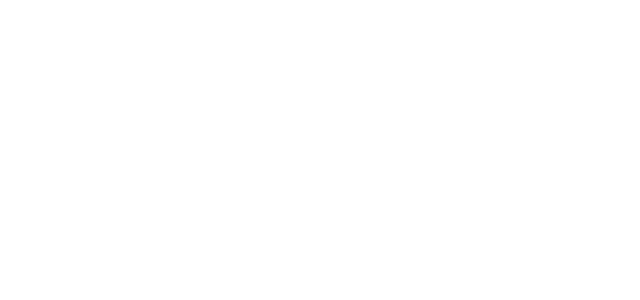
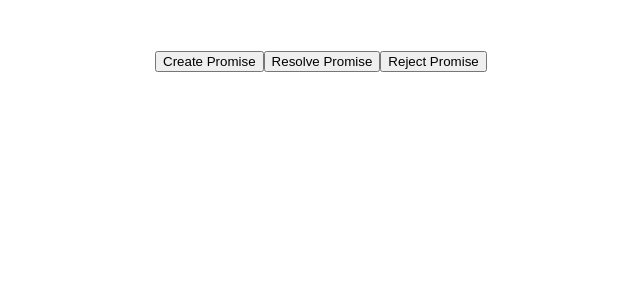
Before and after one commit to ksn-i777/js-advanced-wednesday-thursday, a React (Create React App) app: page / in a window 1280 px wide. Shown: the top 300 px of the page, without its empty margins (229-869 px from the left). Built offline with nearby package versions, Linux system fonts and the light colour scheme.

Commit message:
wednesday-3-lesson-4

```diff
--- a/src/App.tsx
+++ b/src/App.tsx
@@ -3,8 +3,8 @@
 //+++import Lesson1 from './lessons/lesson1/lesson1';
 //+++import './lessons/lesson2/lesson2';
 // import Lesson3 from './lessons/lesson3/Lesson3';
-// import Lesson4 from './lessons/lesson4/Lesson4';
-import './lessons/lesson5/lesson5';
+import Lesson4 from './lessons/lesson4/Lesson4';
+//+++import './lessons/lesson5/lesson5';
 // import './lessons/lesson6/lesson6';
 // import './lessons/lesson7/lesson7';
 // import './lessons/lesson8/lesson8';
@@ -14,7 +14,7 @@
         <div className="container">
             {/*<Lesson1 />*/}
             {/*<Lesson3 />*/}
-            {/*<Lesson4 />*/}
+            <Lesson4 />
         </div>
     );
 }
--- a/src/lessons/lesson4/Lesson4.tsx
+++ b/src/lessons/lesson4/Lesson4.tsx
@@ -2,11 +2,43 @@
 import './lesson_4';
 
 const Lesson4 = () => {
+
+    //--- Task 05
+    // Создайте литерал объекта handlePromise со следующими свойствами:
+    // promise, resolve, reject, onSuccess, onError
+    // Проинициализируйте первые три свойства null,
+    // а последние два функциями, которые принимают один параметр и выводят
+    // в консоль сообщения: первая - `Promise is resolved with data: ${paramName}`
+    // вторая - `Promise is rejected with error: ${paramName}`
+    // Создайте три обработчика события click для кнопок "Create Promise", "Resolve Promise", "Reject Promise".
+    // Первый обработчик, создает промис, заполняет первые три свойства,
+    // описаного выше объекта: свойство promise получает новый созданный промис,
+    // свойства resolve и reject получают ссылки на соответствующие функции
+    // resolve и reject. Следующие два обработчика запускают методы resolve и reject.
+
+    let handlePromise = {
+        promise: null,
+        resolve: null,
+        reject: null,
+        onSuccess: (paramName: any) => console.log(`Promise is resolved with data: ${paramName}`),
+        onError: (paramName: any) => console.log(`Promise is rejected with error: ${paramName}`)
+    }
+
+    function createPromise() {
+
+    }
+    function resolvePromise() {
+        handlePromise.onSuccess(handlePromise.resolve)
+    }
+    function rejectPromise() {
+        handlePromise.onError(handlePromise.resolve)
+    }
+
     return (
         <div>
-            <button id='btn-create-promise'>Create Promise</button>
-            <button id='btn-resolve-promise'>Resolve Promise</button>
-            <button id='btn-reject-promise'>Reject Promise</button>
+            <button onClick={() => {}} id='btn-create-promise'>Create Promise</button>
+            <button onClick={() => {}} id='btn-resolve-promise'>Resolve Promise</button>
+            <button onClick={() => {}} id='btn-reject-promise'>Reject Promise</button>
         </div>
     );
 }
```
Also changed, not shown: src/lessons/lesson4/lesson_4.ts (+62 -8 lines), 1 other file (tests, documents, lock files or other folders).
